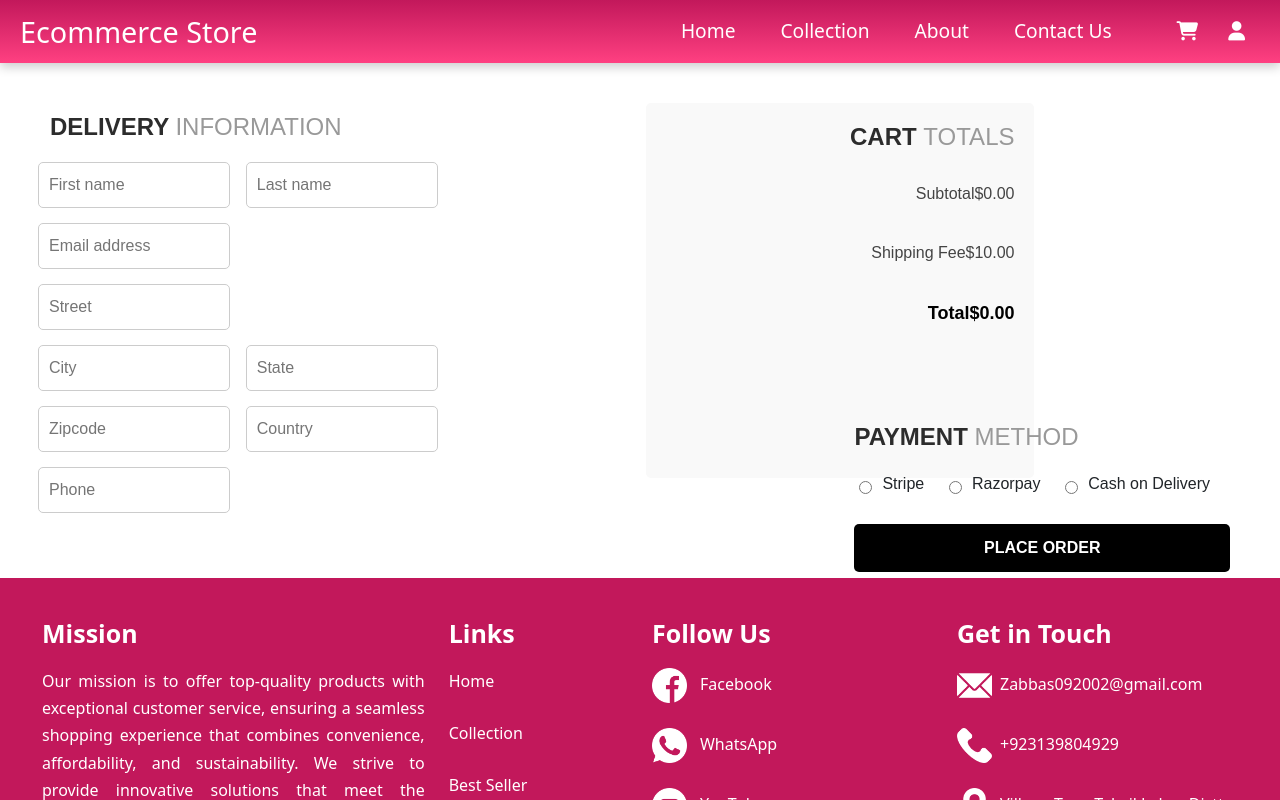
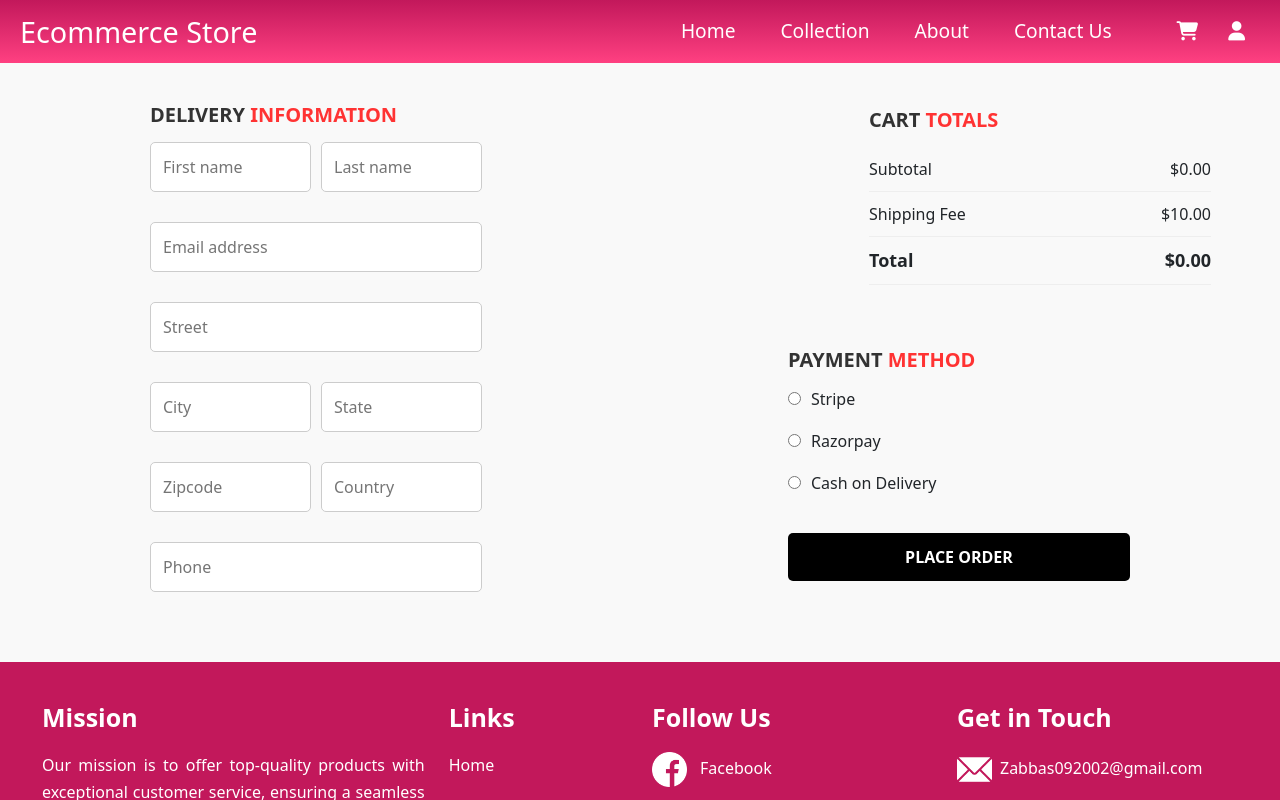
Before and after one commit to zaheerabbasdev/Ecommerce-website, a React (Vite) app: page /cart in a window 1280 px wide. Both pictures are taken after a click on the button "Proceed to Checkout". Shown: the top 800 px of the page. Built offline with nearby package versions, Linux system fonts and the light colour scheme.

Commit message:
add the placeorder component

```diff
--- a/src/Components/PlaceOrder.css
+++ b/src/Components/PlaceOrder.css
@@ -1,142 +1,151 @@
-/* Container for the place order section */
-.place-order-container {
+/* Main container for the PlaceOrder component */
+.custom-place-order-container {
   display: flex;
   justify-content: space-between;
-  padding: 50px;
-  gap: 20px; /* Added some gap between columns for clarity */
+  gap: 20px; /* Spacing between sections */
+  padding: 20px;
+  background-color: #f9f9f9;
+  flex-wrap: wrap;
 }
 
-/* Styles for the form and cart totals */
-.delivery-information,
-.cart-totals,
-.payment-method {
-  flex-basis: 48%;
-  font-family: 'Arial', sans-serif;
+/* Styling for the form section */
+.custom-delivery-information {
+  width: 30%;
+  min-width: 280px; /* For smaller screens */
+  /* background-color: #fff; */
+  padding: 20px;
+  /* border-radius: 8px;
+  box-shadow: 0 2px 10px rgba(0, 0, 0, 0.1); */
+  position: relative;
+  top: 0;
+  left: 110px;
+}
+.custom-cart-totals {
+  width: 30%;
+  min-width: 280px;
+  /* background-color: #fff; */
+  padding: 15px; /* Reduced padding to decrease height */
+  /* border-radius: 8px;
+  box-shadow: 0 2px 10px rgba(0, 0, 0, 0.1); */
+  position: relative;
+  top: 10px;
+  left: 400px;
+  height: auto; /* Let content define the height */
+  max-height: 250px; /* Set a maximum height if you want to limit it */
+  overflow-y: auto; /* Adds a scroll if content exceeds max-height */
+}
+.custom-payment-method {
+  width: 30%;
+  min-width: 280px; /* For smaller screens */
+  /* background-color: #fff; */
+  padding: 15px; /* Reduced padding to decrease height */
+  /* border-radius: 8px; */
+  /* box-shadow: 0 2px 10px rgba(0, 0, 0, 0.1); */
+  position: relative;
+  top: 250px;
+  right: 115px;
+  height: auto; /* Let content define the height */
+  max-height: 300px; /* Set a maximum height to limit the overall size */
+  overflow-y: auto; /* Adds a scroll if content exceeds max-height */
 }
 
-/* Header for the sections */
-h2 {
-  font-size: 24px;
+
+/* Section titles */
+.custom-delivery-information h2,
+.custom-cart-totals h2,
+.custom-payment-method h2 {
+  font-size: 20px;
   font-weight: bold;
-  color: #2c2c2c;
-  margin-bottom: 20px;
-}
-
-/* Optional subtext in header */
-h2 span {
-  font-weight: normal;
-  color: #999;
-}
-
-/* Form layout */
-form {
-  display: flex;
-  flex-direction: column;
-}
-
-.row {
-  display: flex;
-  justify-content: space-between;
   margin-bottom: 15px;
 }
 
-.row input {
-  flex-basis: 48%;
-  padding: 10px;
+.custom-delivery-information h2 span,
+.custom-cart-totals h2 span,
+.custom-payment-method h2 span {
+  color: #ff3333; /* Accent color for section titles */
+}
+
+/* Input field styling */
+.custom-delivery-information input[type="text"],
+.custom-delivery-information input[type="email"] {
+  width: 100%;
+  padding: 12px;
+  margin-bottom: 15px;
   border: 1px solid #ccc;
   border-radius: 5px;
+  transition: border-color 0.3s ease;
 }
 
-/* Full width inputs */
-input[type="email"],
-input[type="text"],
-input[type="phone"] {
-  width: 100%;
+.custom-delivery-information input[type="text"]:focus,
+.custom-delivery-information input[type="email"]:focus {
+  border-color: #ff3333;
+  outline: none;
 }
 
-/* Cart summary styling */
-.cart-totals {
-  background-color: #f9f9f9;
-  padding: 20px;
-  border-radius: 5px;
-  position: relative;
-  top: -50px;
-  left: 200px;
+/* Row container for input fields */
+.custom-row {
+  display: flex;
+  gap: 10px;
+  margin-bottom: 15px;
 }
 
-.summary-item {
+.custom-row input {
+  flex: 1;
+}
+
+/* Cart Totals section styling */
+.custom-summary-item {
   display: flex;
   justify-content: space-between;
   padding: 10px 0;
+  font-size: 16px;
+  border-bottom: 1px solid #eee;
 }
 
-/* Total amount styling */
-.summary-item.total {
+.custom-summary-item.custom-total {
   font-weight: bold;
   font-size: 18px;
 }
 
-/* Payment section */
-.payment-method {
-  margin-top: 30px;
-  position: relative;
-  top: 280px;
+/* Payment Method section styling */
+.custom-payment-options div {
+  margin-bottom: 10px;
+  font-size: 16px;
 }
 
-.payment-options {
-  display: flex;
-  justify-content: space-around;
-}
-
-.payment-options div {
-  display: flex;
-  align-items: center;
-  margin-right: 15px;
-}
-
-.payment-options label {
-  margin-left: 5px;
-}
-
-/* Radio buttons for payment methods */
-input[type="radio"] {
-  margin-right: 5px;
+.custom-payment-options input[type="radio"] {
+  margin-right: 10px;
 }
 
 /* Button styling */
-
-/* Button styling */
-.place-order-button {
-  padding: 12px 28px; /* Adjusted padding */
-  background-color: #000; /* Black background */
-  color: #fff; /* White text */
-  font-size: 16px; /* Font size */
-  font-weight: bold; /* Bold text */
+.custom-place-order-button {
+  width: 100%;
+  padding: 12px;
+  background-color: #000;
+  color: #fff;
   border: none;
   border-radius: 5px;
+  font-size: 16px;
+  font-weight: bold;
   cursor: pointer;
-  transition: background-color 0.3s ease, transform 0.2s ease; /* Smooth transition */
-  margin-top: 20px; /* Space above button */
-  text-align: center;
-  display: block;
-  width: 100%; /* Full width button */
+  transition: background-color 0.3s ease;
+  margin-top: 20px;
 }
 
-/* Hover effect */
-.place-order-button:hover {
-  background-color: #ff3333; /* Red hover effect */
-  transform: scale(1.05); /* Slightly enlarge button on hover */
+.custom-place-order-button:hover {
+  background-color: #ff3333;
 }
 
-/* Media queries for responsiveness */
+/* Responsive styling */
 @media (max-width: 768px) {
-  .place-order-container {
+  .custom-place-order-container {
     flex-direction: column;
   }
 
-  .delivery-information,
-  .cart-totals {
-    flex-basis: 100%;
-    margin-bottom: 30px;
+  .custom-delivery-information,
+  .custom-cart-totals,
+  .custom-payment-method {
+    width: 100%;
+    margin-bottom: 20px;
   }
 }
--- a/src/Components/PlaceOrder.jsx
+++ b/src/Components/PlaceOrder.jsx
@@ -2,15 +2,53 @@ import React, { useState } from "react";
 import "./PlaceOrder.css"; // Add your custom styling
 
 const PlaceOrder = () => {
+  // State to manage form fields and payment method
+  const [formData, setFormData] = useState({
+    firstName: "",
+    lastName: "",
+    email: "",
+    street: "",
+    city: "",
+    state: "",
+    zipcode: "",
+    country: "",
+    phone: "",
+  });
+
   const [paymentMethod, setPaymentMethod] = useState("");
 
+  // Handle form field changes
+  const handleInputChange = (e) => {
+    const { name, value } = e.target;
+    setFormData({ ...formData, [name]: value });
+  };
+
+  // Handle payment method change
   const handlePaymentMethodChange = (method) => {
     setPaymentMethod(method);
   };
 
+  // Validation function to check if all fields are filled
+  const isFormValid = () => {
+    const { firstName, lastName, email, street, city, state, zipcode, country, phone } = formData;
+    return (
+      firstName &&
+      lastName &&
+      email &&
+      street &&
+      city &&
+      state &&
+      zipcode &&
+      country &&
+      phone &&
+      paymentMethod
+    );
+  };
+
+  // Handle form submission
   const handlePlaceOrder = () => {
-    if (!paymentMethod) {
-      alert("Please select a payment method");
+    if (!isFormValid()) {
+      alert("Please fill out all required fields and select a payment method.");
       return;
     }
     // Add your logic to handle the order submission
@@ -18,59 +56,113 @@ const PlaceOrder = () => {
   };
 
   return (
-    <div className="place-order-container">
-      <div className="delivery-information">
+    <div className="custom-place-order-container">
+      <div className="custom-delivery-information">
         <h2>
           DELIVERY <span>INFORMATION</span>
         </h2>
         <form>
-          <div className="row">
-            <input type="text" placeholder="First name" />
-            <input type="text" placeholder="Last name" />
+          <div className="custom-row">
+            <input
+              type="text"
+              name="firstName"
+              value={formData.firstName}
+              onChange={handleInputChange}
+              placeholder="First name"
+            />
+            <input
+              type="text"
+              name="lastName"
+              value={formData.lastName}
+              onChange={handleInputChange}
+              placeholder="Last name"
+            />
           </div>
-          <div className="row">
-            <input type="email" placeholder="Email address" />
+          <div className="custom-row">
+            <input
+              type="email"
+              name="email"
+              value={formData.email}
+              onChange={handleInputChange}
+              placeholder="Email address"
+            />
           </div>
-          <div className="row">
-            <input type="text" placeholder="Street" />
+          <div className="custom-row">
+            <input
+              type="text"
+              name="street"
+              value={formData.street}
+              onChange={handleInputChange}
+              placeholder="Street"
+            />
           </div>
-          <div className="row">
-            <input type="text" placeholder="City" />
-            <input type="text" placeholder="State" />
+          <div className="custom-row">
+            <input
+              type="text"
+              name="city"
+              value={formData.city}
+              onChange={handleInputChange}
+              placeholder="City"
+            />
+            <input
+              type="text"
+              name="state"
+              value={formData.state}
+              onChange={handleInputChange}
+              placeholder="State"
+            />
           </div>
-          <div className="row">
-            <input type="text" placeholder="Zipcode" />
-            <input type="text" placeholder="Country" />
+          <div className="custom-row">
+            <input
+              type="text"
+              name="zipcode"
+              value={formData.zipcode}
+              onChange={handleInputChange}
+              placeholder="Zipcode"
+            />
+            <input
+              type="text"
+              name="country"
+              value={formData.country}
+              onChange={handleInputChange}
+              placeholder="Country"
+            />
           </div>
-          <div className="row">
-            <input type="text" placeholder="Phone" />
+          <div className="custom-row">
+            <input
+              type="text"
+              name="phone"
+              value={formData.phone}
+              onChange={handleInputChange}
+              placeholder="Phone"
+            />
           </div>
         </form>
       </div>
 
-      <div className="cart-totals">
+      <div className="custom-cart-totals">
         <h2>
           CART <span>TOTALS</span>
         </h2>
-        <div className="summary-item">
+        <div className="custom-summary-item">
           <span>Subtotal</span>
           <span>$0.00</span> {/* Replace with your subtotal logic */}
         </div>
-        <div className="summary-item">
+        <div className="custom-summary-item">
           <span>Shipping Fee</span>
           <span>$10.00</span> {/* Replace with your shipping fee logic */}
         </div>
-        <div className="summary-item total">
+        <div className="custom-summary-item custom-total">
           <strong>Total</strong>
           <strong>$0.00</strong> {/* Replace with your total calculation */}
         </div>
       </div>
 
-      <div className="payment-method">
+      <div className="custom-payment-method">
         <h2>
           PAYMENT <span>METHOD</span>
         </h2>
-        <div className="payment-options">
+        <div className="custom-payment-options">
           <div>
             <input
               type="radio"
@@ -99,12 +191,10 @@ const PlaceOrder = () => {
             <label>Cash on Delivery</label>
           </div>
         </div>
-<button className="place-order-button" onClick={handlePlaceOrder}>
-        PLACE ORDER
-      </button>
+        <button className="custom-place-order-button" onClick={handlePlaceOrder}>
+          PLACE ORDER
+        </button>
       </div>
-
-
     </div>
   );
 };
```
